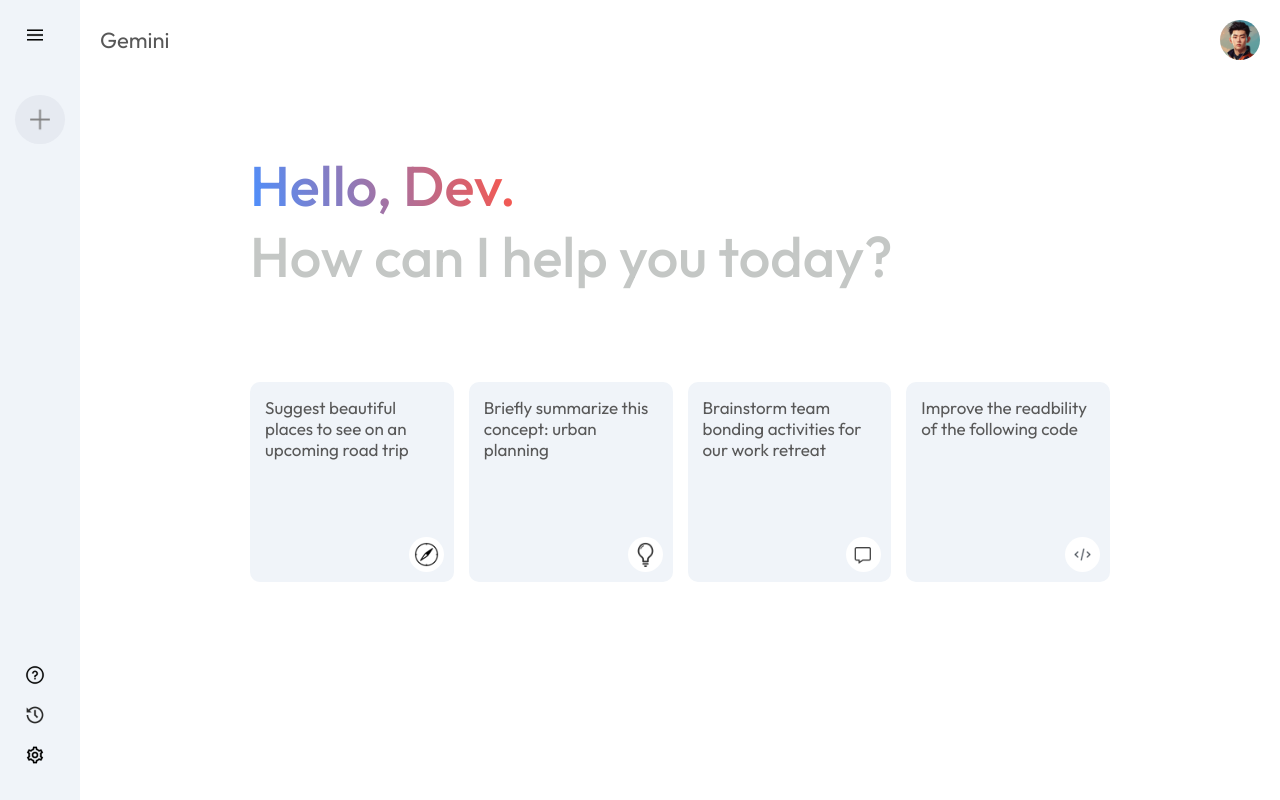
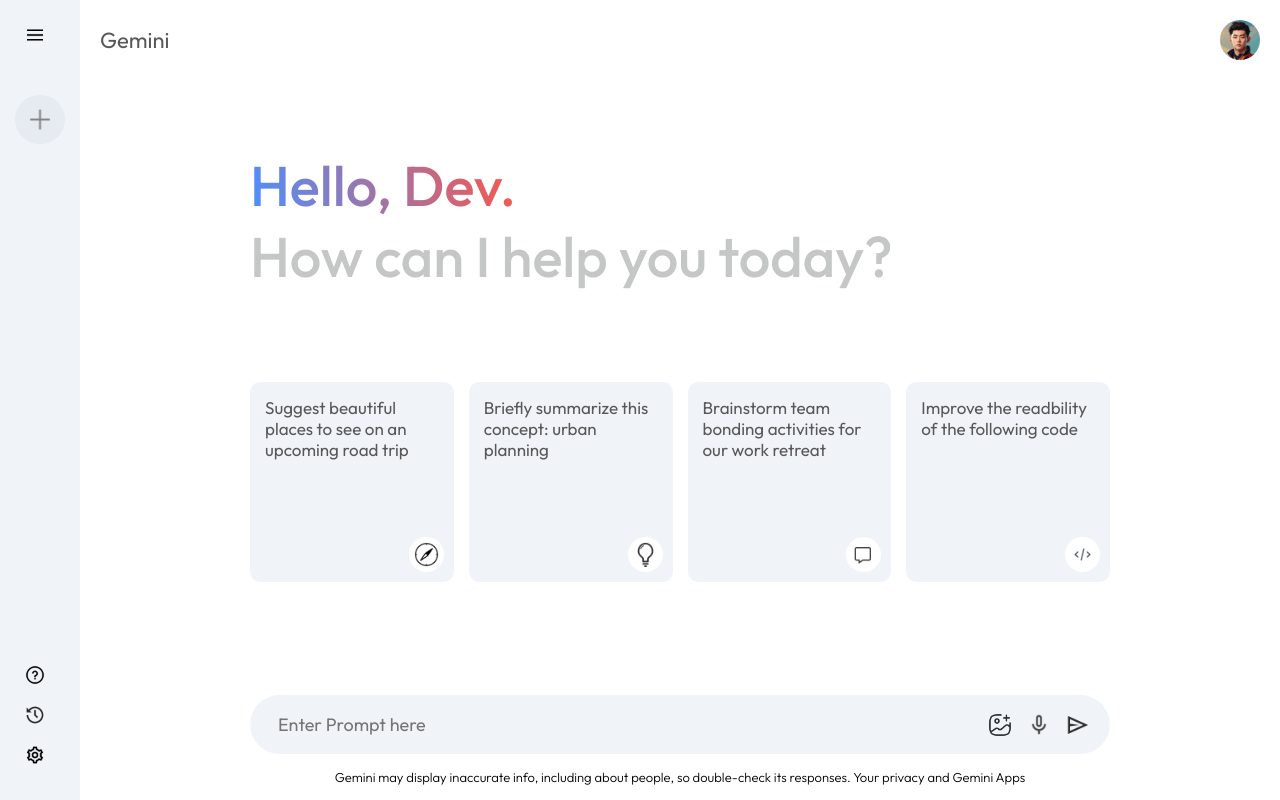
Before and after one commit to tn-deshappriya/Gemini-Clone, a React (Vite) app: page / in a window 1280 px wide. Built offline with nearby package versions, Linux system fonts and the light colour scheme.

Commit message:
1.4.bottom section created and first level UI completed.

```diff
--- a/src/components/Main/Main.css
+++ b/src/components/Main/Main.css
@@ -62,3 +62,44 @@
 .main .card:hover{
     background-color: #dfe4ea;
 }
+
+.main-bottom{
+    position: absolute;
+    bottom: 0;
+    width: 100%;
+    max-width: 900px;
+    padding: 0px 20px;
+    margin: auto;
+}
+.search-box{
+    display: flex;
+    align-items: center;
+    justify-content: space-between;
+    gap:20px;
+    background-color: #f0f4f9;
+    padding: 10px 20px;
+    border-radius: 50px;
+}
+.search-box img{
+    width: 24px;
+    cursor: pointer;
+}
+.search-box input{
+    flex:1;
+    background: transparent;
+    border: none;
+    outline: none;
+    padding: 8px;
+    font-size: 18px;
+}
+.search-box div{
+    display: flex;
+    align-items: center;
+    gap: 15px;
+}
+.main .bottom-info{
+    font-size:13px;
+    margin: 15px auto;
+    text-align: center;
+    font-weight: 300;
+}
--- a/src/components/Main/Main.jsx
+++ b/src/components/Main/Main.jsx
@@ -34,6 +34,20 @@
             <img src={assets.code_icon} alt="" />
           </div>
         </div>
+        <div className="main-bottom">
+          <div className="search-box">
+            <input type="text" placeholder="Enter Prompt here" />
+            <div>
+              <img src={assets.gallery_icon} alt="" />
+              <img src={assets.mic_icon} alt="" />
+              <img src={assets.send_icon} alt="" />
+            </div>
+          </div>
+          <p className="bottom-info">
+            Gemini may display inaccurate info, including about people, so
+            double-check its responses. Your privacy and Gemini Apps
+          </p>
+        </div>
       </div>
     </div>
   );
```
